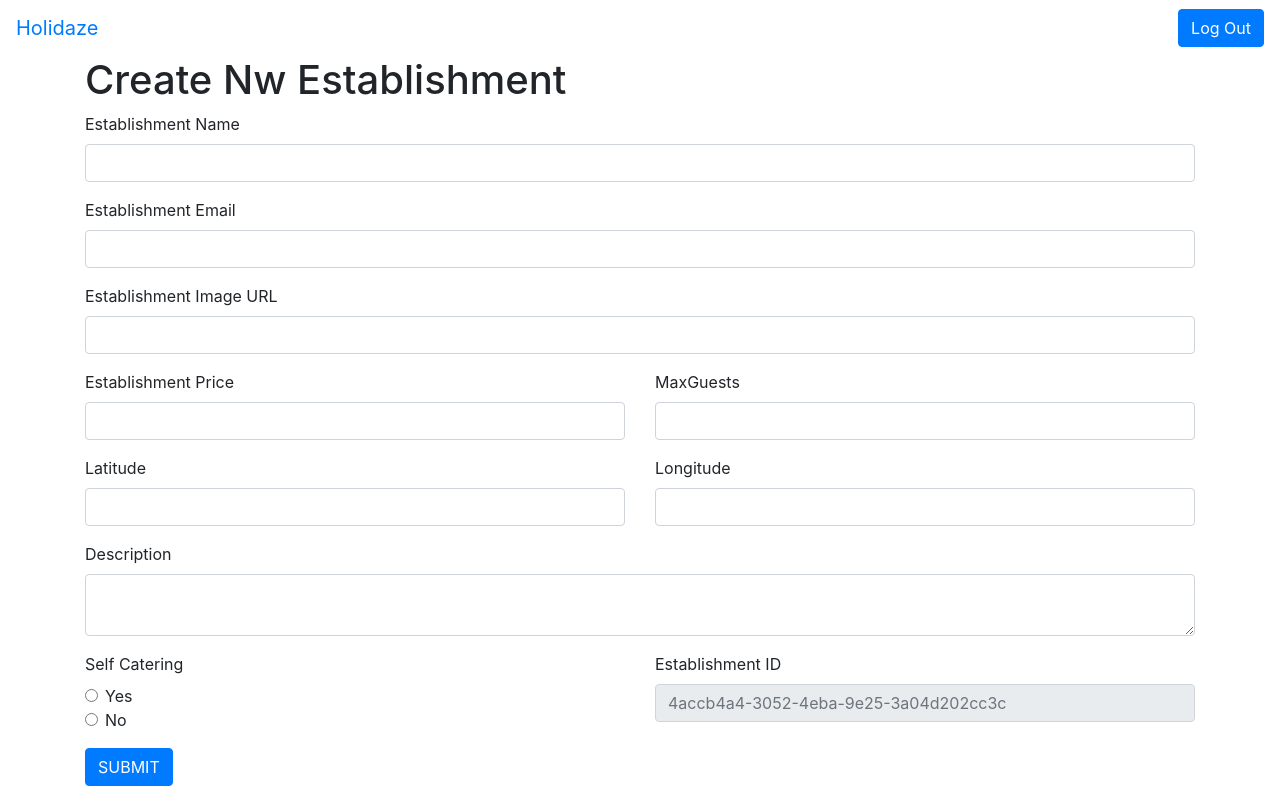
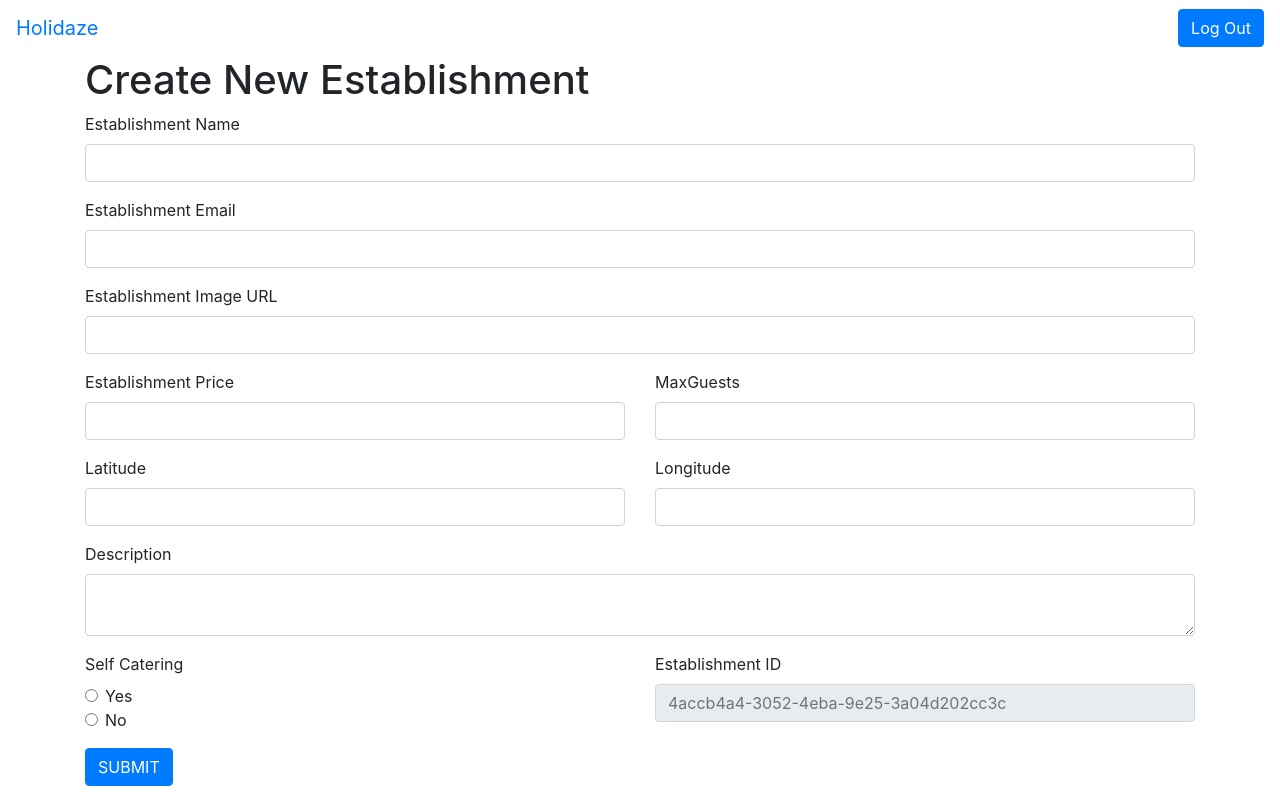
Before and after one commit to ca2roaldsoy/ProjectExam-2, a React (Create React App) app: page /newEstablishment in a window 1280 px wide. Built offline with nearby package versions, Linux system fonts and the light colour scheme.

Commit message:
test result

```diff
--- a/src/components/adminSite/newEstablishment/newEstablishment.js
+++ b/src/components/adminSite/newEstablishment/newEstablishment.js
@@ -4,7 +4,7 @@ import EstablishmentForm from "./EstablishmentForm";
 function NewEstablishment() {
   return (
     <div>
-      <h1>Create Nw Establishment</h1>
+      <h1>Create New Establishment</h1>
       <EstablishmentForm />
     </div>
   );
```
